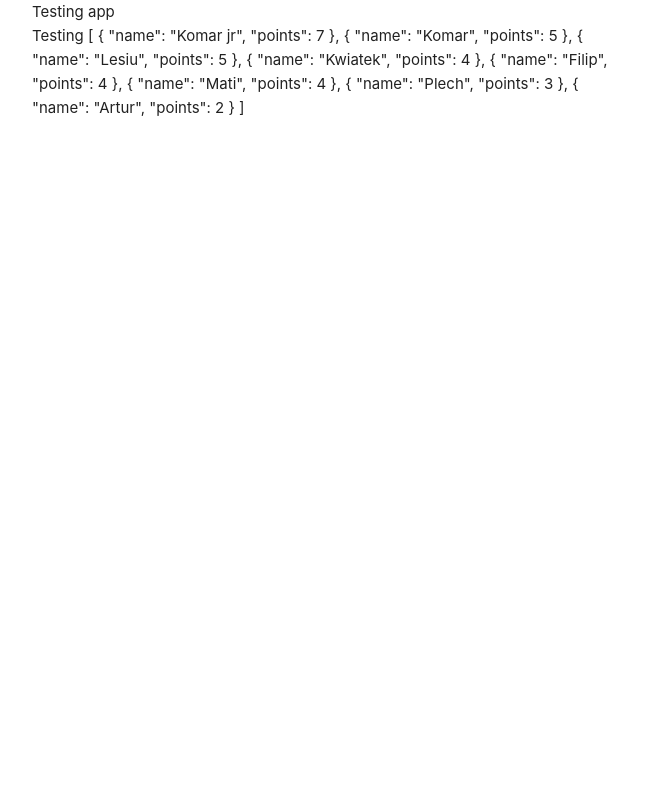
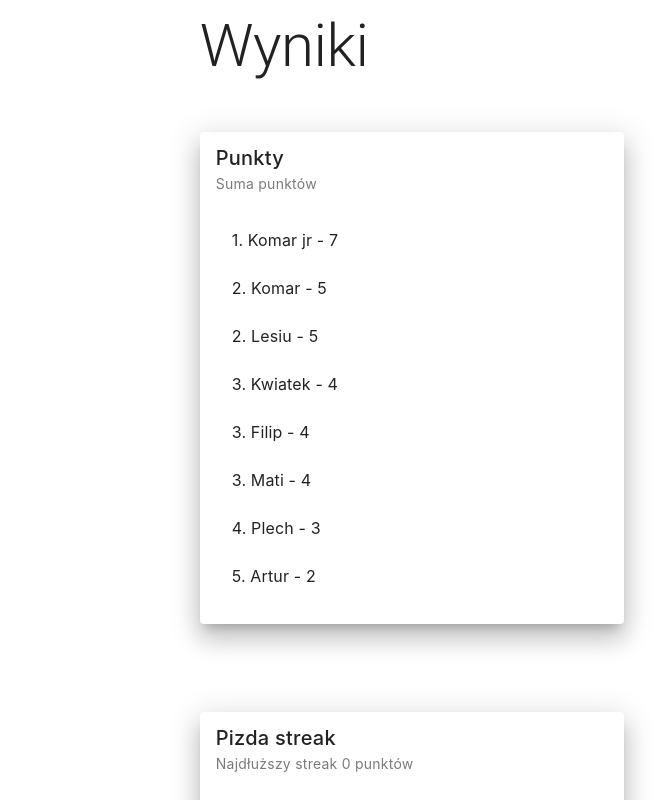
Before and after one commit to arturkristof/afcon2023, a Vue app: page / in a window 1280 px wide. Shown: the top 800 px of the page, without its empty margins (0-669 px from the left). Built offline with nearby package versions, Linux system fonts and the light colour scheme.

Commit message:
Two first leaderboards

```diff
--- a/package.json
+++ b/package.json
@@ -4,7 +4,7 @@
   "private": true,
   "type": "module",
   "scripts": {
-    "dev": "vite",
+    "dev": "vite --host",
     "build": "run-p type-check \"build-only {@}\" --",
     "preview": "vite preview",
     "build-only": "vite build",
--- a/src/App.vue
+++ b/src/App.vue
@@ -3,12 +3,16 @@ import { RouterView } from 'vue-router'
 </script>
 
 <template>
-  <v-app>
+  <v-app class="white">
     <v-main>
-      <span>Testing app</span>
       <router-view> </router-view>
     </v-main>
   </v-app>
 </template>
 
-<style scoped></style>
+<style>
+body {
+  background-color: #FFFFFF !important
+  ;
+}
+</style>
--- /dev/null
+++ b/src/components/LeaderBoard.vue
@@ -0,0 +1,41 @@
+<script setup lang="ts">
+import { computed } from 'vue'
+const props = defineProps<{
+  title: string,
+  subtitle: string,
+  results: Object[]
+}>()
+
+const rankedItems = computed(() => {
+  let rawResults = [ ...props.results ]
+  let lastVal = -1
+  let lastRank = 0
+  rawResults.forEach(entry => {
+    if (entry.points != lastVal) {
+      lastVal = entry.points
+      lastRank += 1
+    }
+    entry['rank'] = lastRank
+  })
+  return rawResults
+})
+
+
+</script>
+<template>
+  <v-card class="mx-auto my-8" elevation="16">
+    <v-card-item>
+      <v-card-title>
+        {{ props.title }}
+      </v-card-title>
+      <v-card-subtitle>
+        {{ props.subtitle }}
+      </v-card-subtitle>
+    </v-card-item>
+
+    <v-card-text>
+      <v-list :items="rankedItems" :item-title="item => `${item.rank}. ${item.name} - ${item.points}`" item-value="points">
+      </v-list>
+    </v-card-text>
+  </v-card>
+</template>
--- a/src/views/ResultsView.vue
+++ b/src/views/ResultsView.vue
@@ -1,17 +1,28 @@
 <script setup lang="ts">
 import { ref } from 'vue'
 import db from "../db.json"
+import LeaderBoard from "../components/LeaderBoard.vue"
 
 let afconDb = ref(db)
+let pageTitle = ref("Wyniki")
 </script>
 
 <template>
-  <v-app>
-    <v-main>
-      <span> Testing </span>
-      {{ afconDb['leaders'] }}
-    </v-main>
-  </v-app>
+  <v-container>
+    <v-row>
+      <v-col>
+        <span class="text-h2"> {{ pageTitle }} </span>
+      </v-col>
+    </v-row>
+    <v-row>
+      <v-col cols="12">
+        <leader-board :results="afconDb['leaders']" :title="'Punkty'" :subtitle="'Suma punktów'"></leader-board>
+      </v-col>
+      <v-col cols="12">
+        <leader-board :results="afconDb['pizda_streaks']" :title="'Pizda streak'" :subtitle="'Najdłuższy streak 0 punktów'"></leader-board>
+      </v-col>
+    </v-row>
+  </v-container>
 </template>
 
 <style scoped></style>
```
